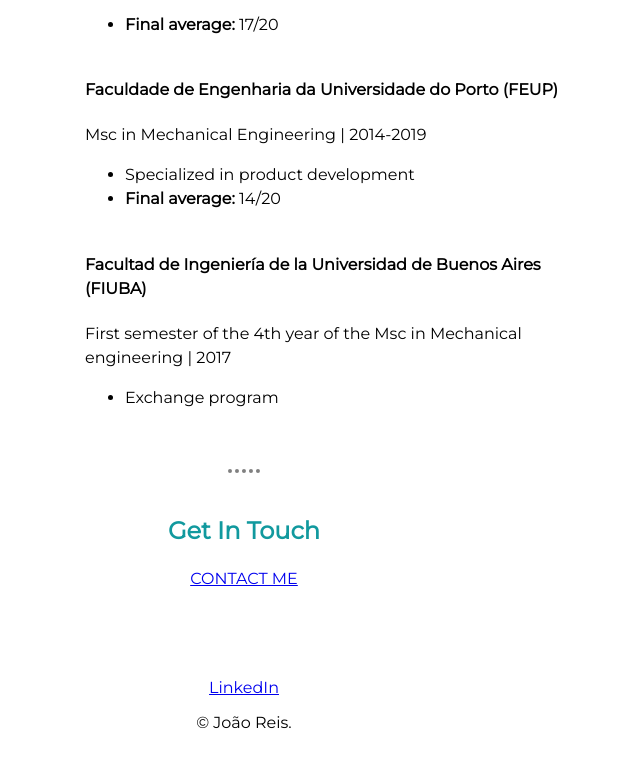
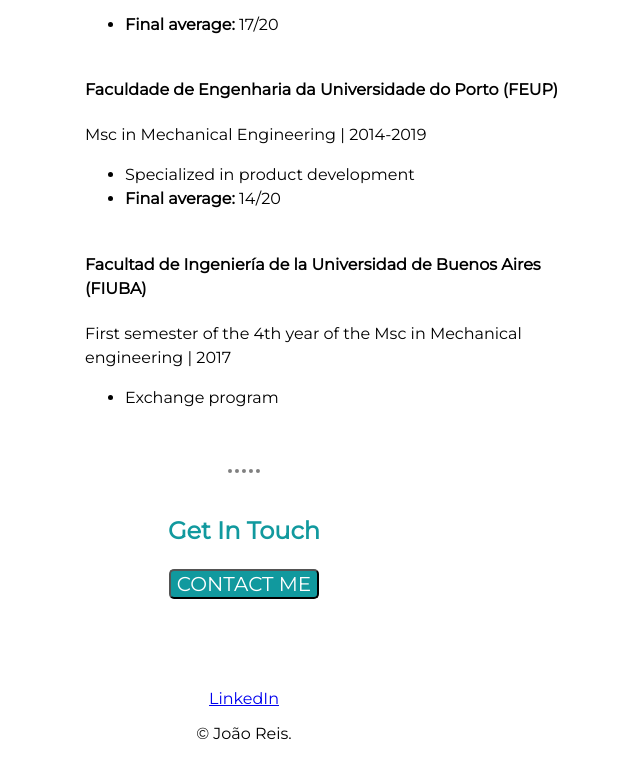
Before and after one commit to joaopreis/personal_site, a plain HTML site: page index.html in a window 1280 px wide. Shown: the part 2949-3708 px from the top of the page, without its empty margins (396-1036 px from the left). Drawn offline with Linux system fonts and the light colour scheme.

Commit message:
Added contact me button

```diff
--- a/css/styles.css
+++ b/css/styles.css
@@ -119,3 +119,19 @@ hr {
     margin-right: 30px;
     margin-top: 330px;
 }
+
+button {
+    background-color: #11999E;
+    color: white;
+    font-size: 20px;
+    font-family: 'Montserrat', sans-serif;
+    border-radius: 5px;
+}
+
+button:hover{
+    background-color: white;
+    color: #11999E;
+    font-size: 20px;
+    font-family: 'Montserrat', sans-serif;
+    border-radius: 5px;
+}
--- a/index.html
+++ b/index.html
@@ -161,7 +161,9 @@
         <hr>
         <div class="contact-me">
             <h2>Get In Touch</h2>
-            <a class="btn" href="mailto:jppontereis10@gmail.com">CONTACT ME</a>
+            <a class="btn" href="mailto:jppontereis10@gmail.com">
+                <button>CONTACT ME</button>
+            </a>
         </div>
     </div>
 
```
